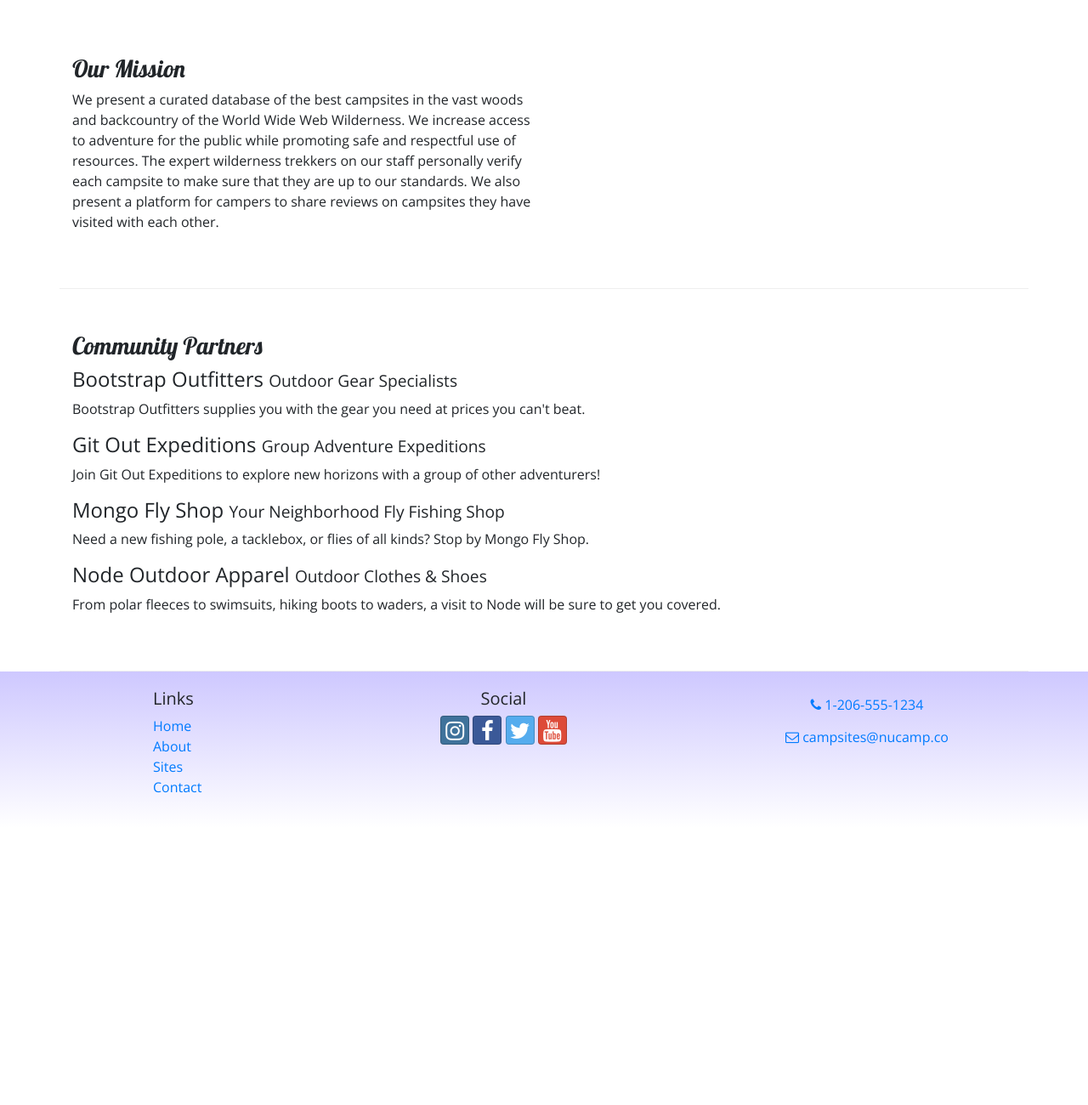
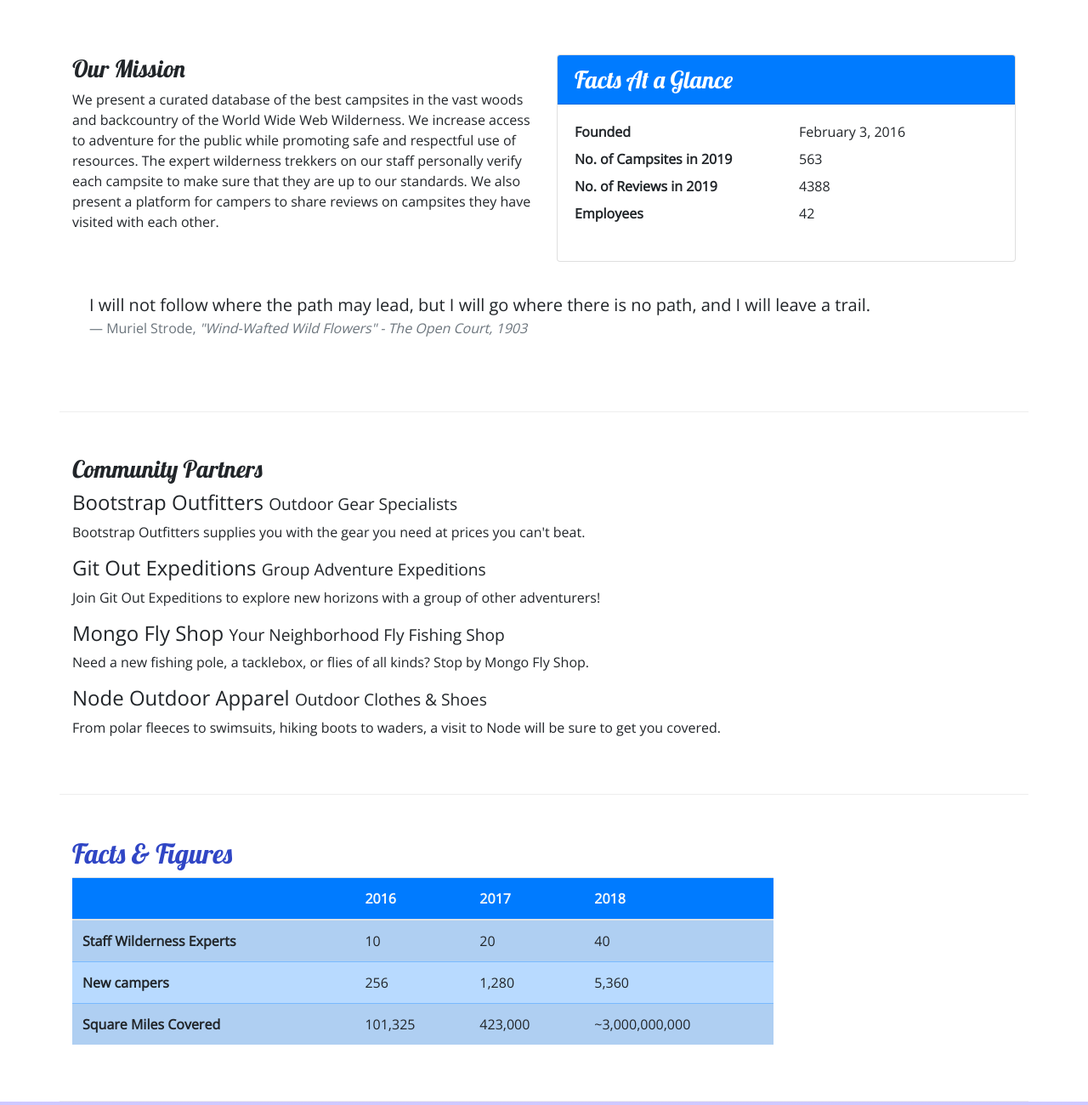
Before and after one commit to rodriquesperry/Nucamp-Review-Site, a website: page aboutus.html in a window 1280 px wide. Shown: the part 340-1640 px from the top of the page at 85% size. Before the commit the page ends 1314 px from the top, so only its background shows below. Drawn offline with nearby package versions, Linux system fonts and the light colour scheme.

Commit message:
Tables and Cards

```diff
--- a/aboutus.html
+++ b/aboutus.html
@@ -80,6 +80,35 @@
                 <h3>Our Mission</h3>
                 <p>We present a curated database of the best campsites in the vast woods and backcountry of the World Wide Web Wilderness. We increase access to adventure for the public while promoting safe and respectful use of resources. The expert wilderness trekkers on our staff personally verify each campsite to make sure that they are up to our standards. We also present a platform for campers to share reviews on campsites they have visited with each other.</p>
             </div>
+            <div class="col-sm-6">
+              <div class="card">
+                <h3 class="card-header bg-primary text-white">Facts At a Glance</h3>
+                <div class="card-body">
+                  <dl class="row">
+                    <dt class="col-6">Founded</dt>
+                    <dd class="col-6">February 3, 2016</dd>
+                    <dt class="col-6">No. of Campsites in 2019</dt>
+                    <dd class="col-6">563</dd>
+                    <dt class="col-6">No. of Reviews in 2019</dt>
+                    <dd class="col-6">4388</dd>
+                    <dt class="col-6">Employees</dt>
+                    <dd class="col-6">42</dd>
+                  </dl>
+                </div>
+              </div>
+            </div>
+            <div class="col">
+              <div class="card-bg-light mt-3">
+                <blockquote class="blockquote card-body">
+                  <p class="mb-0">I will not follow where the path may lead, but I will go where there is no path, and I will leave a trail.</p>
+                  <footer class="blockquote-footer">Muriel Strode,
+                    <cite title="Source Title">"Wind-Wafted Wild Flowers" -
+                      The Open Court, 1903
+                    </cite>
+                  </footer>
+                </blockquote>
+              </div>
+            </div>
         </div>
 
         <div class="row row-content">
@@ -95,9 +124,46 @@
                 <p class="d-none d-sm-block">From polar fleeces to swimsuits, hiking boots to waders, a visit to Node will be sure to get you covered.</p>
             </div>
         </div>
+        <div class="row row-content">
+          <div class="col-sm-9">
+            <h2>Facts &amp; Figures</h2>
+            <div class="table-responsive">
+              <table class="table table-striped">
+                <thead>
+                  <tr class="bg-primary text-light">
+                    <th></th>
+                    <th>2016</th>
+                    <th>2017</th>
+                    <th>2018</th>
+                  </tr>
+                </thead>
+                <tbody class="table-primary">
+                  <tr>
+                    <th>Staff Wilderness Experts</th>
+                    <td>10</td>
+                    <td>20</td>
+                    <td>40</td>
+                  </tr>
+                  <tr>
+                    <th>New campers</th>
+                    <td>256</td>
+                    <td>1,280</td>
+                    <td>5,360</td>
+                  </tr>
+                  <tr>
+                    <th>Square Miles Covered</th>
+                    <td>101,325</td>
+                    <td>423,000</td>
+                    <td>~3,000,000,000</td>
+                  </tr>
+                </tbody>
+              </table>
+            </div>
+          </div>
+        </div>
     </div>
 
-    <footer>
+    <footer class="site-footer">
         <div class="container">
             <div class="row">
                 <div class="col-4 col-sm-2 offset-1">
--- a/css/styles.css
+++ b/css/styles.css
@@ -14,7 +14,7 @@ header h2 {
   color: #CEC8FF;
 }
 
-footer {
+.site-footer {
   background-image: linear-gradient(#CEC8FF, #fff);
   padding: 20px 0;
 }
```
Also changed, not shown: contactus.html (+1 -1 lines), index.html (+1 -1 lines).
